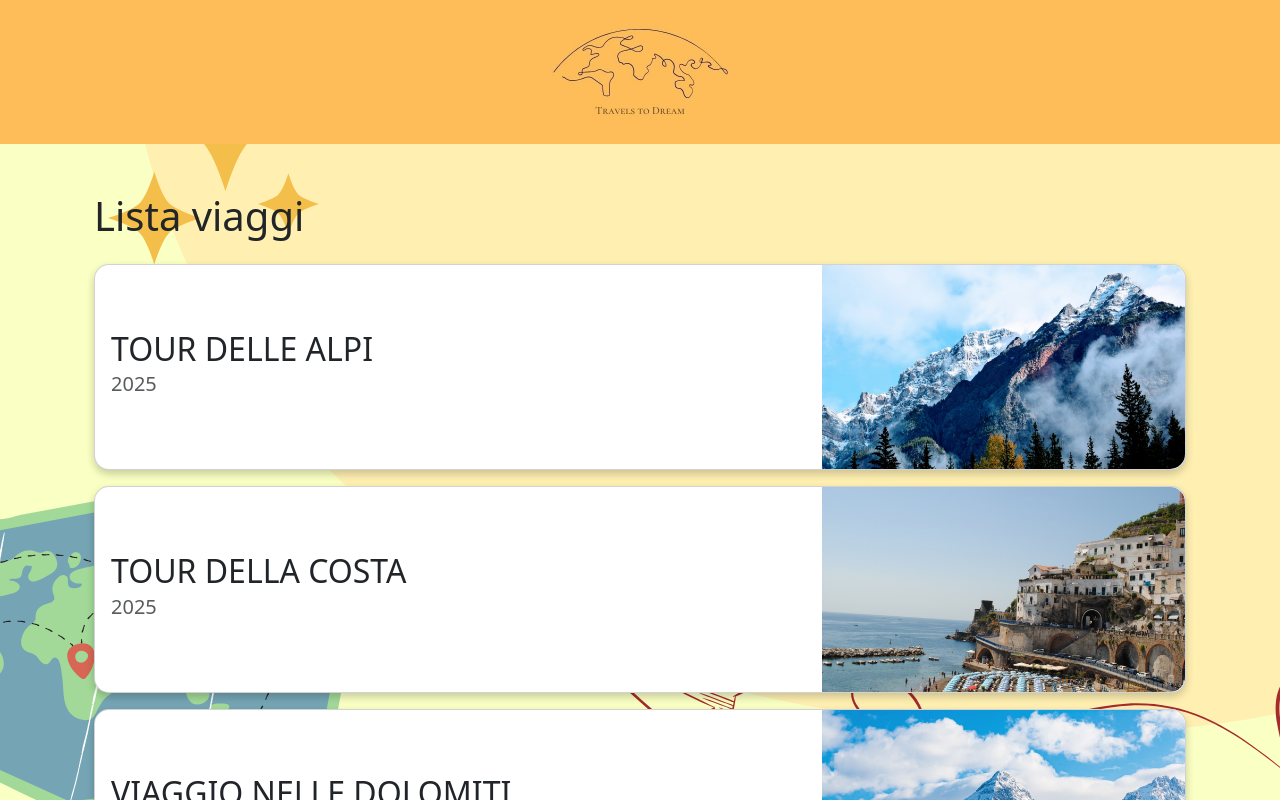
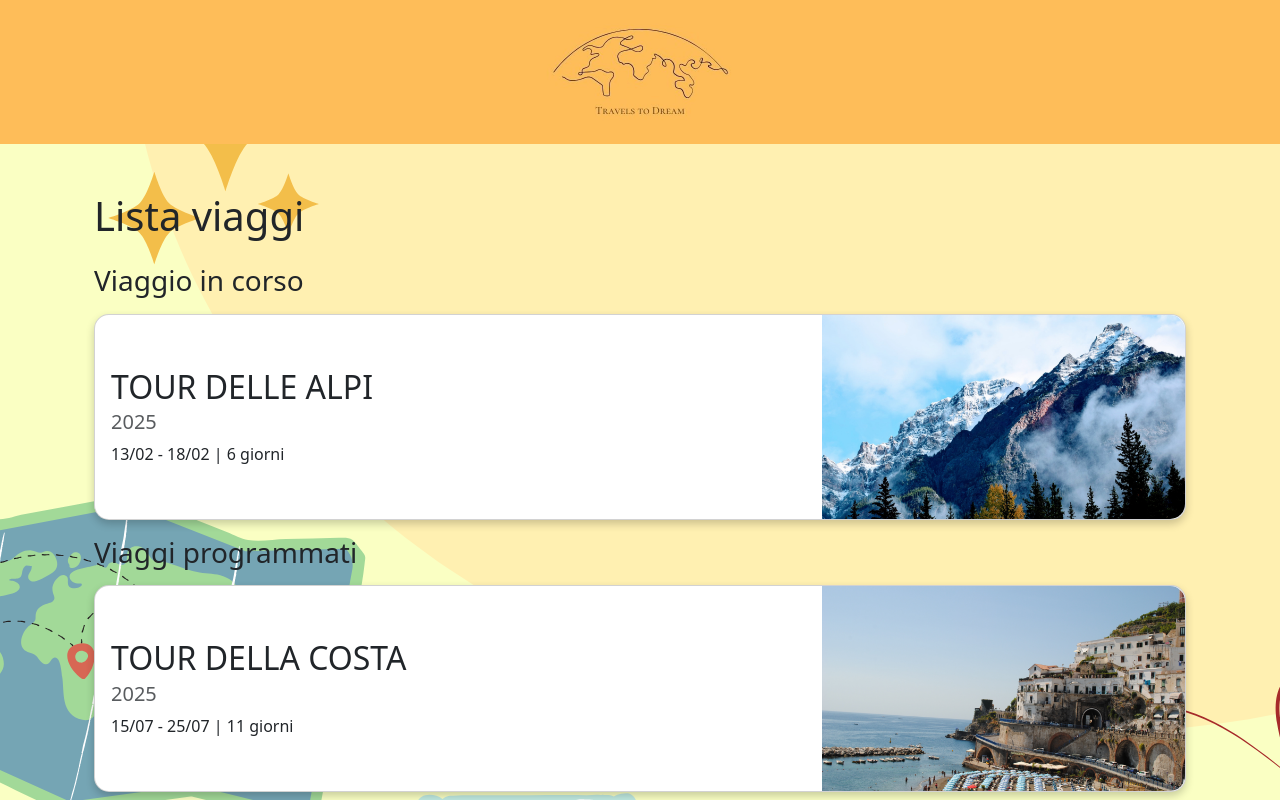
Before and after one commit to RobertoFloris/project-group-1, a React (Vite) app: page /travels in a window 1280 px wide. Shown: the top 800 px of the page. Built offline with nearby package versions, Linux system fonts and the light colour scheme.

Commit message:
[fix] card

```diff
--- a/src/components/TravelCard.jsx
+++ b/src/components/TravelCard.jsx
@@ -31,9 +31,9 @@ const TravelCard = ({ viaggio }) => {
         <div className="card-body col-8 align-content-center">
           <h2 className="card-title">{nome}</h2>
           <h5 className="card-subtitle mb-2 text-muted">{estraiAnno(dataInizio)}</h5>
-          <p className="card-text">
+          <span className="card-text">
             {formattaData(dataInizio)} - {formattaData(dataFine)} | {calcolaGiorni(dataInizio, dataFine)} giorni
-          </p>
+          </span>
         </div>
 
         <div className="image-section col-4 p-0">
--- a/src/data/viaggiArray.js
+++ b/src/data/viaggiArray.js
@@ -2,8 +2,8 @@ const viaggiArray = [
   {
     id: 1,
     nome: "Tour delle Alpi",
-    dataInizio: "01/06/2025",
-    dataFine: "10/06/2025",
+    dataInizio: "13/02/2025",
+    dataFine: "18/02/2025",
     immagine: "src/public/img/alpi.png",
     accompagnatori: [
       { id: 101, nome: "Giovanni", cognome: "Rossi" },
--- a/src/pages/TravelPage.jsx
+++ b/src/pages/TravelPage.jsx
@@ -1,15 +1,48 @@
 import { useGlobalContext } from "../context/GlobalContext";
 import TravelCard from "../components/TravelCard";
 
+// Funzione per convertire una data nel formato dd/MM/yyyy
+const parseDate = (dateStr) => {
+  const [day, month, year] = dateStr.split('/');
+  return new Date(`${year}-${month}-${day}`);
+};
+
 const TravelPage = () => {
   const { viaggi } = useGlobalContext();
+  const currentDate = new Date();
+
+  // funzione viaggio in corso
+  const isOngoing = (startDate, endDate) => {
+    const start = parseDate(startDate);
+    const end = parseDate(endDate);
+    return currentDate >= start && currentDate <= end;
+  };
+
+  // funzione viaggio passato
+  const isUpcoming = (startDate) => {
+    const start = parseDate(startDate);
+    return currentDate <= start;
+  };
+
+  const ongoingTrip = viaggi.find(viaggio => isOngoing(viaggio.dataInizio, viaggio.dataFine));
+
+  const scheduledTrips = viaggi.filter(viaggio => isUpcoming(viaggio.dataInizio) && !isOngoing(viaggio.dataInizio, viaggio.dataFine));
 
   return (
     <div className="container mt-5">
       <h1 className="mb-4">Lista viaggi</h1>
-      {viaggi.map((viaggio) => (
-        <TravelCard key={viaggio.id} viaggio={viaggio} />
-      ))}
+      {ongoingTrip && (
+        <div className="my-3">
+          <h3>Viaggio in corso</h3>
+          <TravelCard key={ongoingTrip.id} viaggio={ongoingTrip} />
+        </div>
+      )}
+      <div className="my-3">
+        <h3>Viaggi programmati</h3>
+        {scheduledTrips.map(viaggio => (
+          <TravelCard key={viaggio.id} viaggio={viaggio} />
+        ))}
+      </div>
     </div>
   );
 };
```
